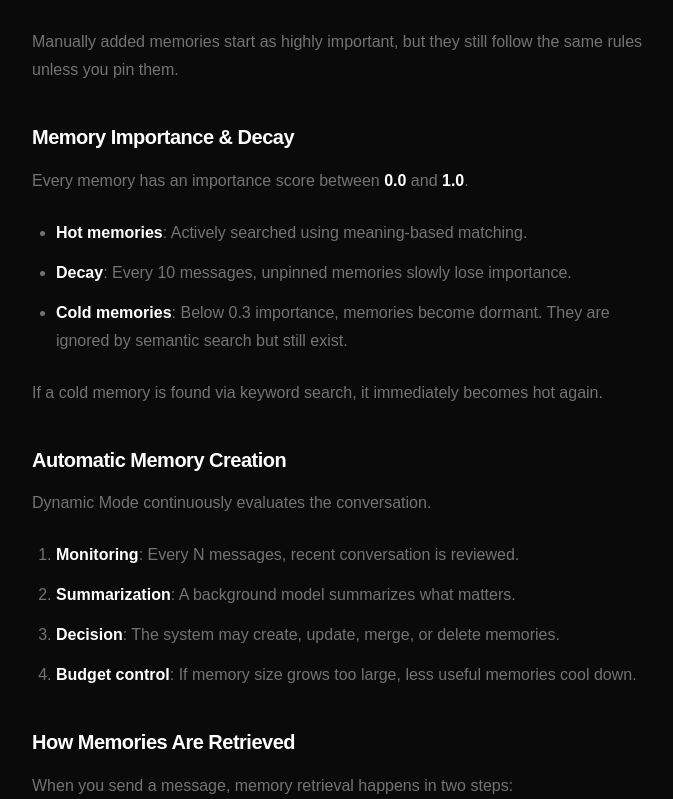
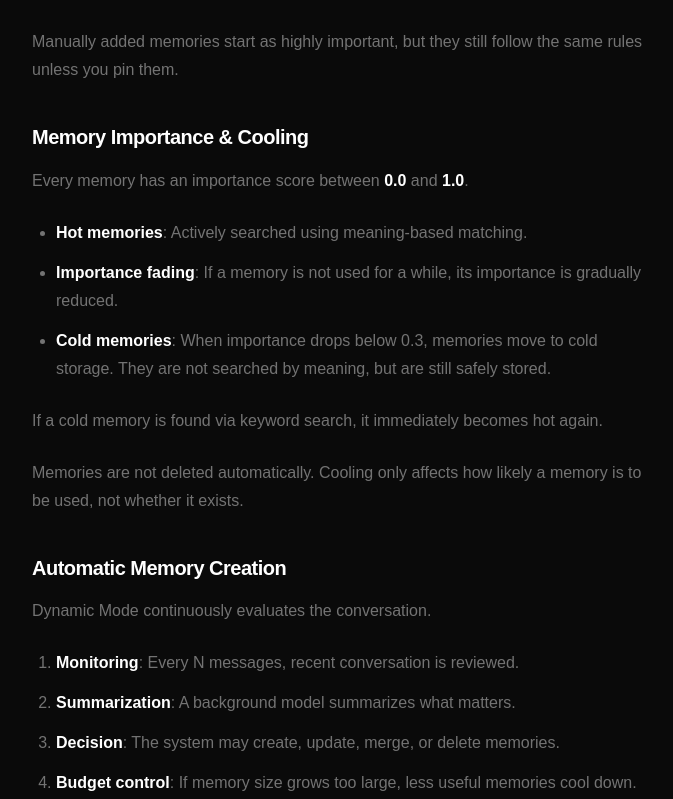
Before and after one commit to LettuceAI/website, a React (Vite) app: page /docs/memory in a window 1280 px wide. Shown: the part 1481-2280 px from the top of the page, without its empty margins (280-953 px from the left). Built offline with nearby package versions, Linux system fonts and the light colour scheme.

Commit message:
feat: update memory cooling terminology in docs and add Vercel SPA routing configuration.

```diff
--- a/src/pages/docs/MemoryDoc.tsx
+++ b/src/pages/docs/MemoryDoc.tsx
@@ -82,22 +82,34 @@ export function MemoryDoc() {
                 unless you pin them.
             </p>
 
-            <DocHeading level={3}>Memory Importance & Decay</DocHeading>
+            <DocHeading level={3}>Memory Importance & Cooling</DocHeading>
             <p>
                 Every memory has an importance score between <strong>0.0</strong> and <strong>1.0</strong>.
             </p>
 
             <ul>
-                <li><strong>Hot memories</strong>: Actively searched using meaning-based matching.</li>
-                <li><strong>Decay</strong>: Every 10 messages, unpinned memories slowly lose importance.</li>
                 <li>
-                    <strong>Cold memories</strong>: Below 0.3 importance, memories become dormant.
-                    They are ignored by semantic search but still exist.
+                    <strong>Hot memories</strong>: Actively searched using meaning-based matching.
+                </li>
+                <li>
+                    <strong>Importance fading</strong>: If a memory is not used for a while,
+                    its importance is gradually reduced.
+                </li>
+                <li>
+                    <strong>Cold memories</strong>: When importance drops below 0.3,
+                    memories move to cold storage. They are not searched by meaning,
+                    but are still safely stored.
                 </li>
             </ul>
 
+
             <p>
                 If a cold memory is found via keyword search, it immediately becomes hot again.
+            </p>
+
+            <p>
+                Memories are not deleted automatically. Cooling only affects how likely
+                a memory is to be used, not whether it exists.
             </p>
 
             <DocHeading level={3}>Automatic Memory Creation</DocHeading>
@@ -203,7 +215,7 @@ export function MemoryDoc() {
 
             <DocHeading level={4}>Dynamic Mode</DocHeading>
             <ul>
-                <li><strong>Pin</strong>: Protect important memories from decay.</li>
+                <li><strong>Pin</strong>: Prevent important memories from losing importance.</li>
                 <li><strong>Delete</strong>: Remove incorrect or unwanted memories.</li>
                 <li><strong>Add</strong>: Manually insert memories when the system misses something.</li>
             </ul>
```
Also changed, not shown: vercel.json (added).
